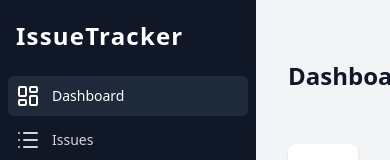
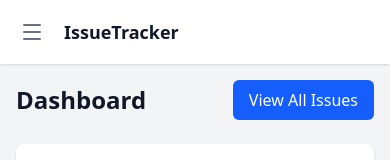
Before and after one commit to HasinPramodya/issue-tracker-assignment-frontend, a React app: page / in a window 390 px wide. Shown: the top 160 px of the page. Built offline with nearby package versions, Linux system fonts and the light colour scheme; no server answers; sample sign-in values are in the browser's storage; the HTML template or start-up script is replaced by a standard one.

Commit message:
hide side bar when the mobile view

```diff
--- a/src/components/Layout.tsx
+++ b/src/components/Layout.tsx
@@ -1,13 +1,32 @@
+import { useState } from 'react';
 import Sidebar from './Sidebar';
 import { Outlet } from 'react-router-dom';
+import { Menu } from 'lucide-react';
 
 export default function Layout() {
+    const [isSidebarOpen, setIsSidebarOpen] = useState(false);
+
     return (
         <div className="flex h-screen bg-gray-100 overflow-hidden">
-            <Sidebar />
-            <main className="flex-1 overflow-y-auto p-8">
-                <Outlet />
-            </main>
+            <Sidebar isOpen={isSidebarOpen} onClose={() => setIsSidebarOpen(false)} />
+
+            <div className="flex-1 flex flex-col overflow-hidden">
+                {/* Mobile Header with Menu Button */}
+                <header className="md:hidden bg-white shadow-sm p-4 flex items-center">
+                    <button
+                        onClick={() => setIsSidebarOpen(true)}
+                        className="text-gray-500 hover:text-gray-700 focus:outline-none focus:ring-2 focus:ring-blue-500 rounded-md p-1"
+                        aria-label="Open menu"
+                    >
+                        <Menu className="h-6 w-6" />
+                    </button>
+                    <span className="ml-4 text-lg font-bold text-gray-900">IssueTracker</span>
+                </header>
+
+                <main className="flex-1 overflow-y-auto p-4 md:p-8">
+                    <Outlet />
+                </main>
+            </div>
         </div>
     );
 }
--- a/src/components/Sidebar.tsx
+++ b/src/components/Sidebar.tsx
@@ -1,9 +1,14 @@
 import { NavLink, useNavigate } from 'react-router-dom';
-import { LayoutDashboard, User, LogOut, List } from 'lucide-react';
+import { LayoutDashboard, User, LogOut, List, X } from 'lucide-react';
 import { useAuth } from './context/AuthContext';
 import clsx from 'clsx';
 
-export default function Sidebar() {
+interface SidebarProps {
+    isOpen: boolean;
+    onClose: () => void;
+}
+
+export default function Sidebar({ isOpen, onClose }: SidebarProps) {
     const { logout } = useAuth();
     const navigate = useNavigate();
 
@@ -19,15 +24,39 @@ export default function Sidebar() {
     ];
 
     return (
-        <div className="h-screen w-64 bg-gray-900 text-white flex flex-col pt-5 pb-4">
-            <div className="px-4 mb-6">
+        <>
+            {/* Mobile Overlay */}
+            {isOpen && (
+                <div
+                    className="fixed inset-0 z-20 bg-black bg-opacity-50 md:hidden"
+                    onClick={onClose}
+                    aria-hidden="true"
+                />
+            )}
+
+            {/* Sidebar */}
+            <div className={clsx(
+                "fixed inset-y-0 left-0 z-30 w-64 bg-gray-900 text-white flex flex-col pt-5 pb-4 transition-transform duration-300 ease-in-out",
+                "md:relative md:translate-x-0",
+                isOpen ? "translate-x-0" : "-translate-x-full"
+            )}>
+                <div className="px-4 mb-6 flex justify-between items-center">
                     <h2 className="text-2xl font-bold tracking-wider">IssueTracker</h2>
+                    {/* Close button - only visible on mobile */}
+                    <button
+                        onClick={onClose}
+                        className="md:hidden text-gray-400 hover:text-white focus:outline-none focus:ring-2 focus:ring-gray-500 rounded-md p-1"
+                        aria-label="Close menu"
+                    >
+                        <X className="w-6 h-6" />
+                    </button>
                 </div>
                 <nav className="flex-1 px-2 space-y-1">
                     {navItems.map((item) => (
                         <NavLink
                             key={item.name}
                             to={item.path}
+                            onClick={() => onClose()} // Close sidebar on mobile when clicking a link
                             className={({ isActive }) =>
                                 clsx(
                                     'group flex items-center px-2 py-2 text-sm font-medium rounded-md transition-colors',
@@ -52,5 +81,6 @@ export default function Sidebar() {
                     </button>
                 </div>
             </div>
+        </>
     );
 }
```
Lines whose indentation alone changed are shown as unchanged.
